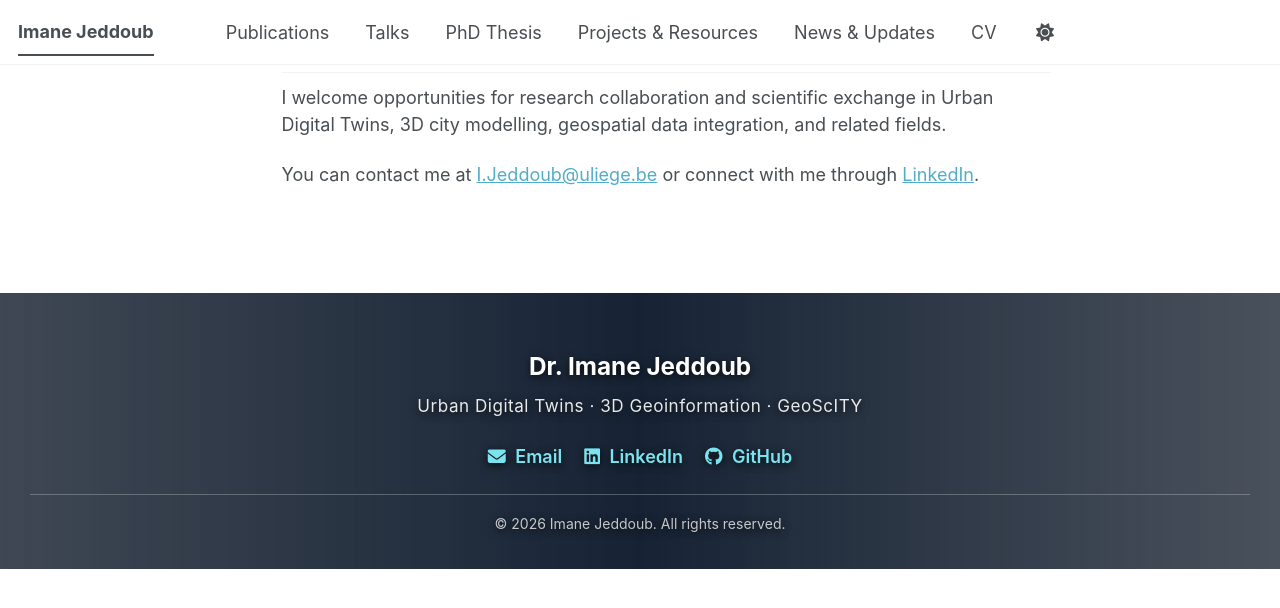
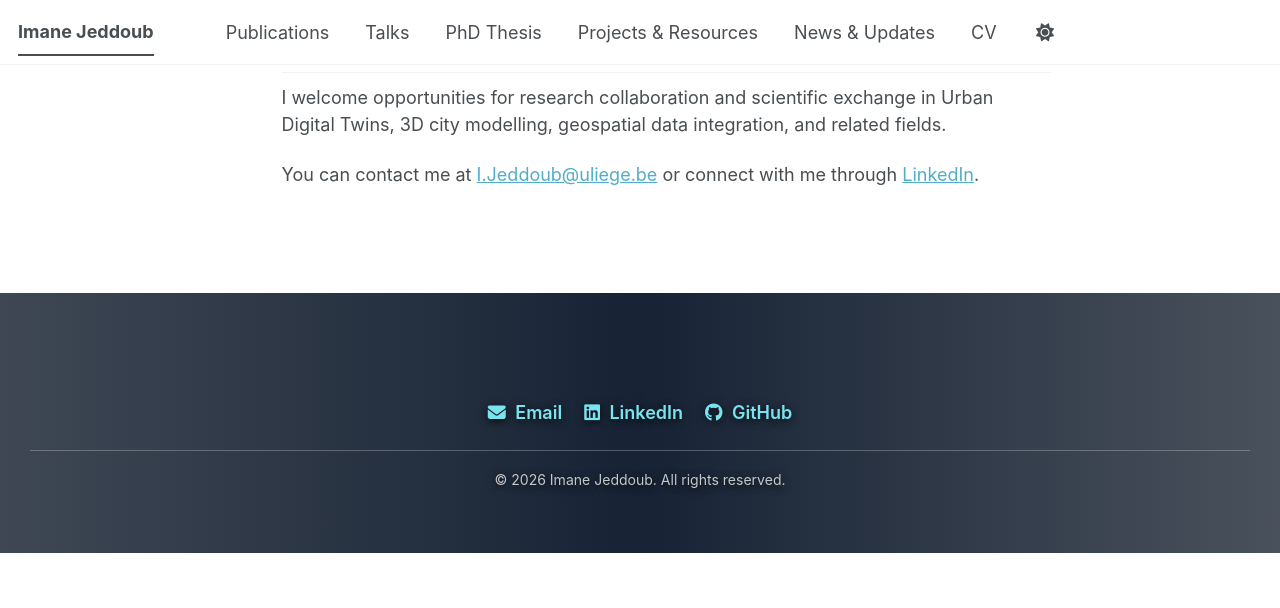
Before and after one commit to JEDDOUB/JEDDOUB.github.io, a Jekyll site: the page built from _pages/about.md, in a window 1280 px wide and 900 px high, scrolled down 749 px. Shown: the top 608 px of the window. Built offline with Jekyll 4.4.1, drawn with Linux system fonts in a browser that asks for light colours; a style sheet for code colours, icons or effects is not loaded.

Commit message:
Update footer.html

```diff
--- a/_includes/footer.html
+++ b/_includes/footer.html
@@ -1,9 +1,4 @@
 <div class="custom-footer">
-
-  <div class="custom-footer__identity">
-    <strong>Dr. Imane Jeddoub</strong>
-    <span>Urban Digital Twins · 3D Geoinformation · GeoScITY</span>
-  </div>
 
   <div class="custom-footer__links">
     <a href="mailto:I.Jeddoub@uliege.be">
```
